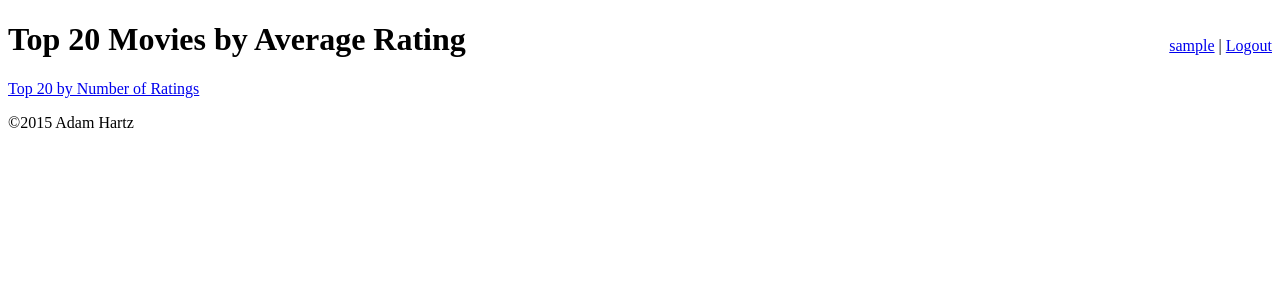
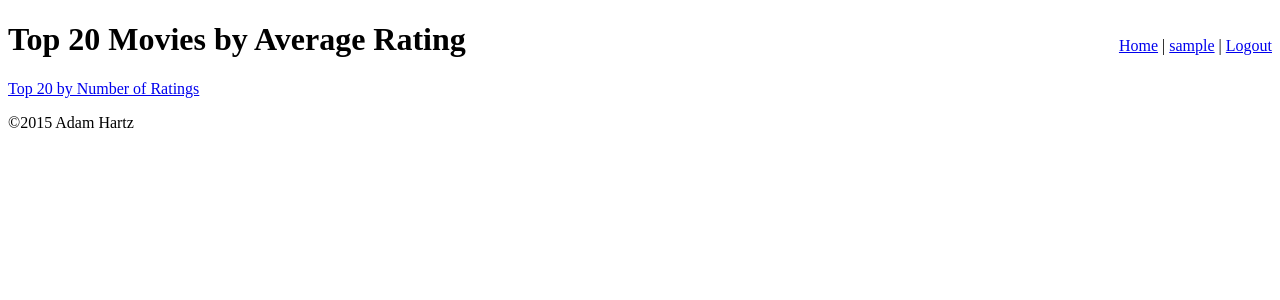
Before and after one commit to ahartz1/movieratings, a Django app: page / in a window 1280 px wide. Shown: the top 300 px of the page. Run offline with Django 3.2, Linux system fonts and the light colour scheme; the visitor is signed in with stand-in values (Sample User, id 1); data that the repository does not hold is empty.

Commit message:
Add home link to base.html

```diff
--- a/movieratings/templates/base.html
+++ b/movieratings/templates/base.html
@@ -6,11 +6,12 @@
 
 <body>
   <div id="navigation" style="float: right;">
+    <p><a href="{% url 'top_20' %}">Home</a> |
     {% if user.is_authenticated %}
-      <p><a href="{% url 'user_detail' user.rater.pk %}">{{ user.username }}</a> |
+      <a href="{% url 'user_detail' user.rater.pk %}">{{ user.username }}</a> |
         <a href="{% url 'user_logout' %}">Logout</a></p>
     {% else %}
-      <p><a href="{% url 'user_login' %}">Login</a></p>
+      <a href="{% url 'user_login' %}">Login</a></p>
     {% endif %}
   </div>
 
```
